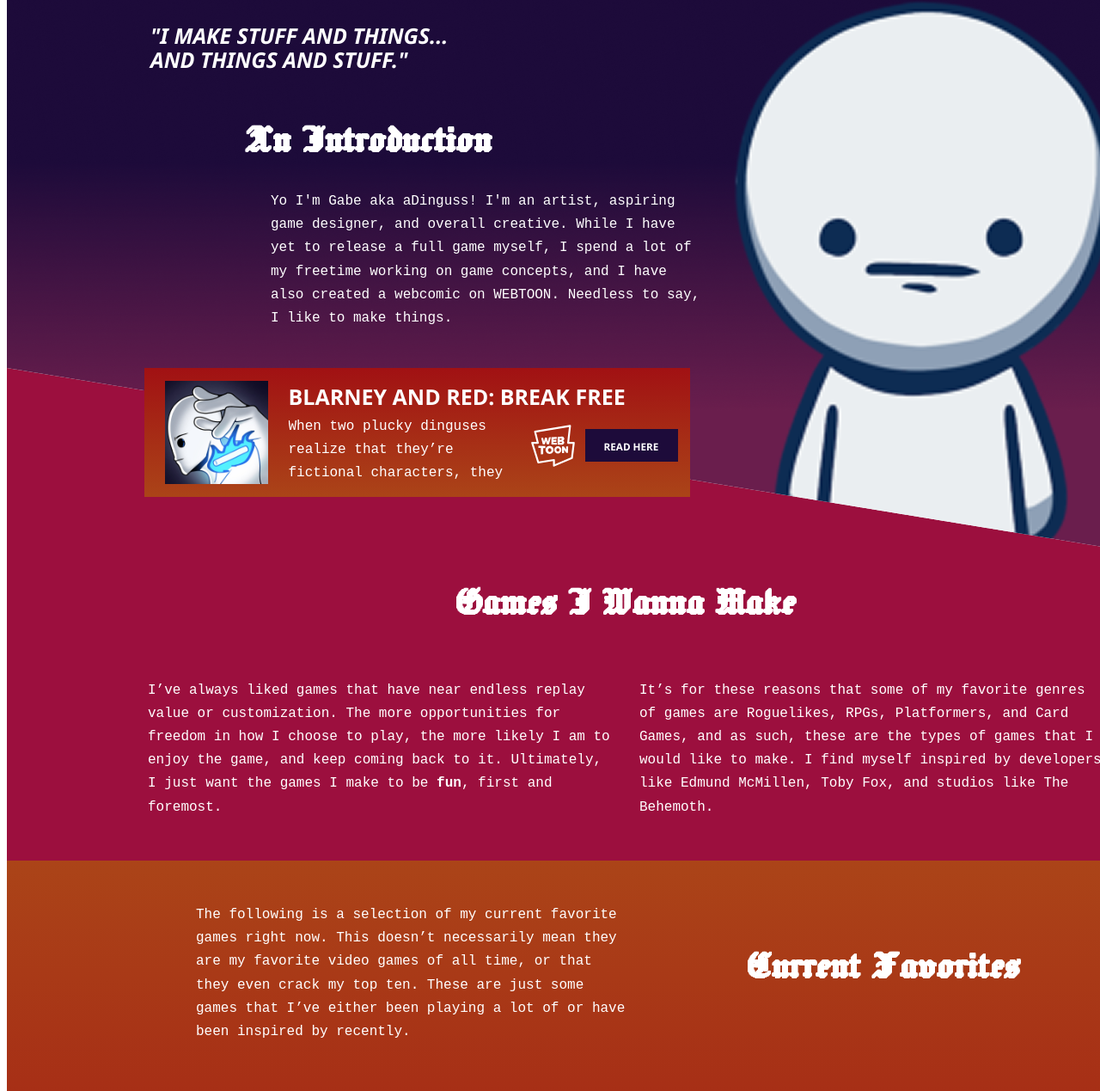
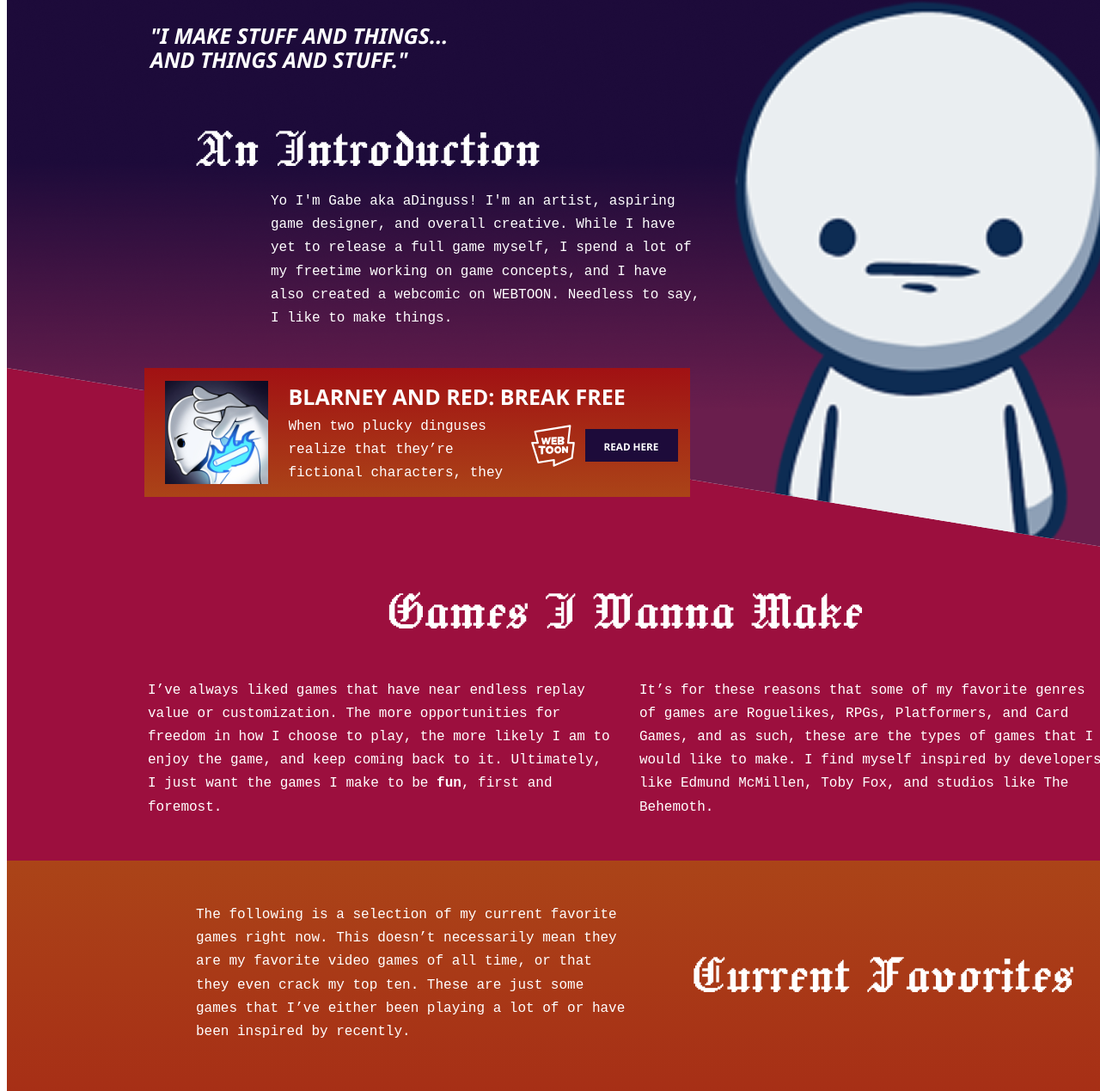
Before and after one commit to alemanga/alemanga.github.io, a plain HTML site: page index.html in a window 1280 px wide. Shown: the part 165-1434 px from the top of the page at 86% size. Drawn offline with Linux system fonts and the light colour scheme.

```diff
--- a/index.html
+++ b/index.html
@@ -16,7 +16,7 @@
     <div class="introbox">
         <div class="introtextbox">
             <h3 class="herotext">"I make stuff and things...<br>and things and stuff."</h3>
-            <h2 class="introheader">An Introduction</h2>
+            <h2 class="introheader" style="font-weight: normal;">An Introduction</h2>
             <p class="introbody">Yo I'm Gabe aka aDinguss! I'm an artist, aspiring game designer, and overall creative. While I have yet to release a full game myself, I spend a lot of my freetime working on game concepts, and I have also created a webcomic on WEBTOON. Needless to say, I like to make things.</p>
         </div>
         <div class="gameslice">
@@ -39,7 +39,7 @@
     </div>
 
     <div class="gamesbox">
-        <h3 class="gamesheader">Games I Wanna Make</h3>
+        <h2 class="gamesheader" style="font-weight: normal;">Games I Wanna Make</h2>
         <div class="gamesbodybox">
             <p class="gamesbody">I’ve always liked games that have near endless replay value or customization. The more opportunities for freedom in how I choose to play, the more likely I am to enjoy the game, and keep coming back to it. Ultimately, I just want the games I make to be <b>fun</b>, first and foremost.</p>
             <p class="gamesbody">It’s for these reasons that some of my favorite genres of games are Roguelikes, RPGs, Platformers, and Card Games, and as such, these are the types of games that I would like to make. I find myself inspired by developers like Edmund McMillen, Toby Fox, and studios like The Behemoth.</p>
@@ -49,7 +49,7 @@
     <div class="favgamesbox">
         <div class="favgamestext">
             <p class="favgamesbody">The following is a selection of my current favorite games right now. This doesn’t necessarily mean they are my favorite video games of all time, or that they even crack my top ten. These are just some games that I’ve either been playing a lot of or have been inspired by recently.</p>
-            <h2 class="favgamesheader">Current Favorites</h2>
+            <h2 class="favgamesheader" style="font-weight: normal;">Current Favorites</h2>
         </div>
         <div class="favgamesimgs">
             <div class="container">
--- a/style.css
+++ b/style.css
@@ -66,7 +66,7 @@ div.introtextbox {
 
 .introheader {
     font-family: 'Jacquard24';
-    font-size: 50px;
+    font-size: 70px;
     line-height: 110%;
     height: 60px;
     width: 506px;
@@ -200,7 +200,7 @@ div.gamesbox {
 
 .gamesheader {
     font-family: 'Jacquard24';
-    font-size: 50px;
+    font-size: 70px;
     line-height: 110%;
     height: 60px;
     width: 625px;
@@ -263,7 +263,7 @@ div.favgamestext {
 
 .favgamesheader {
     font-family: 'Jacquard24';
-    font-size: 50px;
+    font-size: 70px;
     line-height: 110%;
     height: 60px;
     width: 600px;
```
